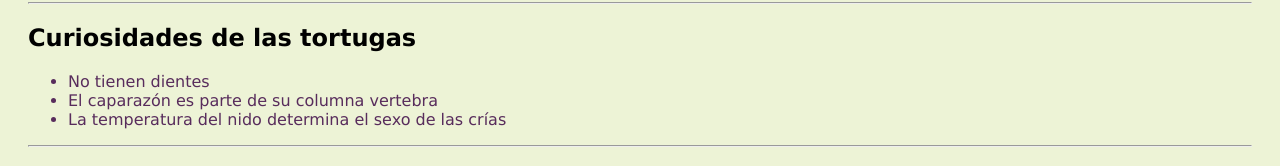
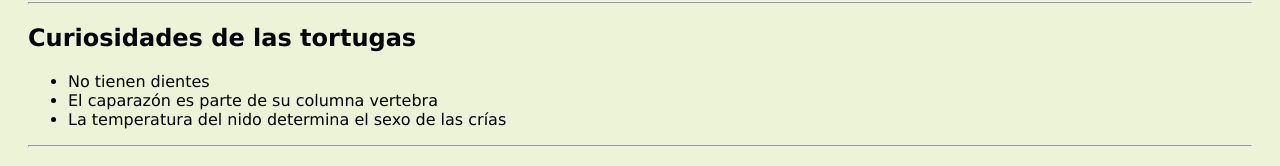
Before and after one commit to Abst-cd/Webpage-summer-project, a plain HTML site: page index.html in a window 1280 px wide. Shown: the part 1210-1376 px from the top of the page. Drawn offline with Linux system fonts and the light colour scheme.

Commit message:
Mini update, removed some lines at styles.css

```diff
--- a/styles.css
+++ b/styles.css
@@ -9,10 +9,6 @@ body{
     height: 200px;
     width: 500px;
 }
-ul {
-
-    color: rgb(88, 44, 92);
-}
 
 .curiosidadesTortugas ul li:hover{
     color:black;
```
